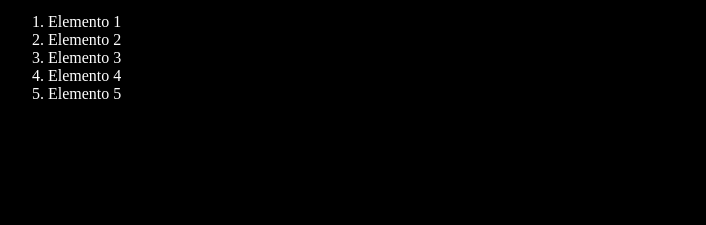
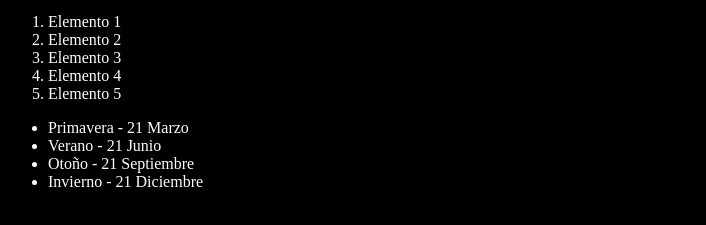
Before and after one commit to orlas135/git_github_course, a plain HTML site: page index.html in a window 1280 px wide. Shown: the part 101-326 px from the top of the page, without its empty margins (0-706 px from the left). Drawn offline with Linux system fonts and the light colour scheme.

Commit message:
Agregando estaciones del año con fecha de inicio

```diff
--- a/index.html
+++ b/index.html
@@ -19,6 +19,12 @@
       <li>Elemento 4</li>
       <li>Elemento 5</li>
     </ol>
+    <ul>
+        <li>Primavera - 21 Marzo</li>
+        <li>Verano - 21 Junio</li>
+        <li>Otoño - 21 Septiembre</li>
+        <li>Invierno - 21 Diciembre</li>
+    </ul>
     <script src="./index.js"></script>
   </body>
 </html>
```
